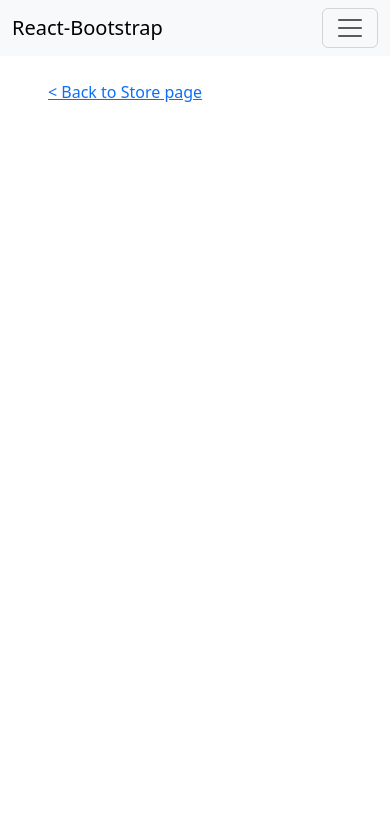
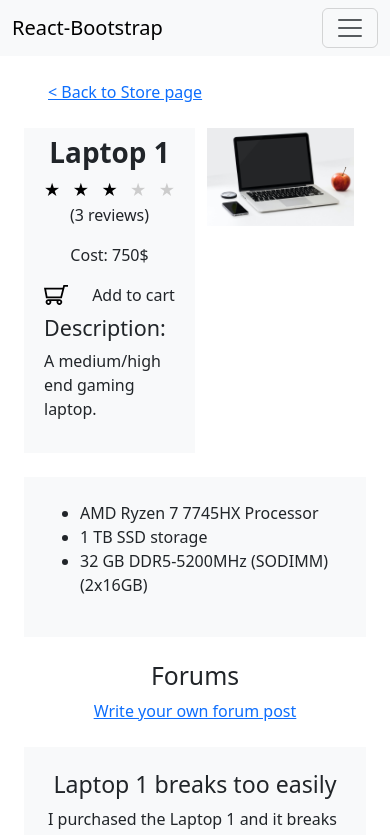
Before and after one commit to SEG3125-UOBS/P2, a React (Create React App) app: page /item/1 in a window 390 px wide. Shown: the top 835 px of the page. Built offline with nearby package versions, Linux system fonts and the light colour scheme.

Commit message:
Completed item page
enforced an id-based database system

```diff
--- a/src/Item.js
+++ b/src/Item.js
@@ -1,10 +1,58 @@
 import { Link, useParams } from "react-router-dom";
 import data from './data.json';
+import { Col, Row } from "react-bootstrap";
+import StarRating from "./StarRating";
+import { useState } from 'react';
+import Button from 'react-bootstrap/Button';
+import Card from 'react-bootstrap/Card';
+import {useNavigate} from "react-router-dom";
+
+import {Laptop1, cartIcon} from './rsc/imgIndex.js';
+
+function addToCart(){
+    //TBD: add to cart feature
+    console.log("added")
+}
 
 const Item = () => {
+    const {itemId} = useParams()
+
     const itemData = data.items;
-    const {itemId} = useParams()
-    const mainItem = itemData.filter(item => item.id===parseInt(itemId))[0]
+    var itemBasic = itemData.filter(item => item.id===parseInt(itemId))[0]
+    //Convert img string to actual Image
+    const imgDict = {
+        "Laptop1": Laptop1
+    }
+    itemBasic.imageData = imgDict[itemBasic.image]
+
+    const reviewsData = data.reviews;
+    const itemReviews = reviewsData.filter(item => item.itemId===parseInt(itemId))
+
+    const itemDetailsData = data.itemDetails;
+    const itemDetails = itemDetailsData.filter(item => item.id===parseInt(itemId))[0]
+
+    //Get 1 forum post for display
+    const selectedForum = data.forums.filter(post => post.itemId===parseInt(itemId))[0]
+    //Get 1 review for display
+    const selectedReview = itemReviews[0]
+
+    function getReviewScore() {
+        var score = 0;
+        for (let i=0;i<itemReviews.length;i++) {
+            score += itemReviews[i].rating
+        }
+        return (Math.round(score/itemReviews.length))
+    }
+
+    const [showReviewPrompt, setReviewPrompt] = useState(false)
+    function onPlaceReviewClick(){
+        setReviewPrompt(!showReviewPrompt)
+    }
+
+    const navigate = useNavigate();
+    function forumRedirect(){
+        navigate(`/forumPost/${selectedForum.id}`)
+    }
 
     return (
         <div className="itemPage">
@@ -12,6 +60,102 @@ const Item = () => {
                 <Link to="/store" >&lt; Back to Store page</Link>
             </div>
 
+            <Row className="justify-content-center px-4" style={{margin:"auto"}}>
+
+                <Col xs={6} className="py-2 bg-light">
+                    {/* Title */}
+                    <Row>
+                        <h1 className="fw-bold">{itemBasic.name}</h1>
+                    </Row>
+                    {/* Rating */}
+                    <Row>
+                        <Col xs={12} md={6}><StarRating presetRating={getReviewScore()} viewOnly={true}/></Col>
+                        <Col xs={12} md={6}><p>({itemReviews.length} reviews)</p></Col>
+                    </Row>
+                    {/* Cost and Cart */}
+                    <Row className="g-0">
+                        <Col xs={12} md={6}><p>Cost: {itemBasic.cost}$</p></Col>
+                        <Col xs={12} md={6} className="d-md-flex d-none">
+                            <div className="w-100 d-flex justify-content-center" style={{minHeight:"100%",height:"0"}}>
+                                <img src={cartIcon} className="h-100" alt="cartIcon"/>
+                                <p className="ps-2 m-0 align-bottom" onClick={addToCart} style={{cursor:"pointer",color:"rgba(var(--bs-link-color-rgb),var(--bs-link-opacity,1))"}}>Add to cart</p>
+                            </div>
+                        </Col>
+                        <Col xs={12} md={6} className="d-md-none d-flex justify-content-center">
+                            <div className="d-flex justify-content-center" style={{minHeight:"100%",height:"0"}}>
+                                <img src={cartIcon} className="h-100" alt="cartIcon"/>
+                            </div>
+                            <p className="ps-4 m-0 align-bottom" onClick={addToCart} style={{cursor:"pointer"}}>Add to cart</p>
+                        </Col>
+                    </Row>
+                    {/* Description */}
+                    <Row className="text-start p-2">
+                        <h4>Description:</h4>
+                        <p>{itemDetails.description}</p>
+                    </Row>
+                </Col>
+
+                <Col xs={6}>
+                    <img src={itemBasic.imageData} className="mh-100 mw-100"/>
+                </Col>
+
+            </Row>
+            {/* Additional details box */}
+            <div className="bg-light p-4 m-4">
+                <ul className="text-start">
+                    {
+                        itemDetails.additional.map((point) => (
+                            <li>{point}</li>
+                        ))
+                    }
+                </ul>
+            </div>
+
+
+
+            {/* Forums and Reviews */}
+            <Row>
+                {/* Forums */}
+                <Col xs={12} md={5}>
+                    <h2 className="">Forums</h2>
+                    <Link to="/forums" >Write your own forum post</Link>
+                    {
+                    selectedForum!==undefined &&
+                    <div className="p-4 m-4 bg-light" onClick={() => forumRedirect()}>
+                        <h3>{selectedForum.title}</h3>
+                        <p className='card-text' style={{textAlign:"start",overflow:"hidden",textOverflow:"ellipsis"}}>
+                            {selectedForum.text}
+                        </p>
+                    </div>
+                    }
+                </Col>
+
+                {/* Reviews */}
+                <Col xs={12} md={7}>
+                    <h2 className="">Reviews</h2>
+                    <p className="m-0 align-bottom" onClick={onPlaceReviewClick} style={{cursor:"pointer",textDecoration:"underline",color:"rgba(var(--bs-link-color-rgb),var(--bs-link-opacity,1))"}}>Leave a review</p>
+                    {
+                    selectedReview!==undefined &&
+                    <div className="p-4 m-4 bg-light">
+                        <StarRating presetRating={selectedReview.rating} viewOnly={true}/>
+                        <p className='card-text' style={{textAlign:"start",overflow:"hidden",textOverflow:"ellipsis"}}>
+                            {selectedReview.text}
+                        </p>
+                    </div>
+                    }
+                </Col>
+            </Row>
+            {/* User Review section */}
+            {
+                showReviewPrompt &&
+                <div className="m-4 px-4 newReview text-start">
+                    <h2>Enter your review</h2>
+                    <StarRating viewOnly={false}/>
+                    <textarea className="form-control mt-2" id="reviewText" placeholder="Review Text" rows={5}></textarea>
+                    <Button className="m-2 mt-3" variant="outline-primary">Submit Review</Button>
+                </div>
+            }
+
         </div>
     );
 }
--- a/src/Navbar.js
+++ b/src/Navbar.js
@@ -7,11 +7,7 @@ import Navbar from 'react-bootstrap/Navbar';
 import Form from 'react-bootstrap/Form';
 import Button from 'react-bootstrap/Button';
 
-import cartIcon from './rsc/cart.svg'
-import storeIcon from './rsc/store.svg'
-import locationIcon from './rsc/location.png'
-import forumIcon from './rsc/forum.png'
-
+import {cartIcon, storeIcon, locationIcon, forumIcon} from './rsc/imgIndex.js';
 
 function BootNav() {
   return (
--- a/src/Store.js
+++ b/src/Store.js
@@ -7,13 +7,18 @@ import {useNavigate} from "react-router-dom";
 
 import {Laptop1} from './rsc/imgIndex.js';
 
-import itemData from './data.json'
+import data from './data.json'
 
 
 const Store = () => {
+
+    //Dictionary for images
+    const imgDict = {
+        "Laptop1": Laptop1
+    }
     //Data
     const [items, setItems] = useState(
-        itemData.items.map(eachItem => ({...eachItem, image:Laptop1}))
+        data.items.map(eachItem => ({...eachItem, imageData:imgDict[eachItem.image]}))
     );
 
     //Cost Filter Data
@@ -27,6 +32,17 @@ const Store = () => {
         navigate(`/item/${itemId}`)
     }
 
+    //Calculates the score of the item
+    function getReviewScore(itemId) {
+        const relevantReviews = data.reviews.filter(review => review.itemId===itemId)
+        var score = 0;
+        for (let i=0;i<relevantReviews.length;i++) {
+            score += relevantReviews[i].rating
+        }
+        return (Math.round(score/relevantReviews.length))
+    }
+
+    getReviewScore(1)
 
     return (
         <div className="store">
@@ -157,11 +173,11 @@ const Store = () => {
                         items.map((item) => (
                             <Col sm={12} md={6} xl={4} key={item.id} className="p-4">
                                 <Card onClick={() => redirect(item.id)}>
-                                    <Card.Img variant="top" src={item.image} />
+                                    <Card.Img variant="top" src={item.imageData} />
                                     <Card.Body>
                                         <Card.Title>{item.name}</Card.Title>
                                         <Row>
-                                            <Col><StarRating presetRating={item.rating} viewOnly={true}/></Col>
+                                            <Col><StarRating presetRating={getReviewScore(item.id)} viewOnly={true}/></Col>
                                             <Col>
                                                 <Card.Text>
                                                 Cost: {item.cost}$
--- a/src/data.json
+++ b/src/data.json
@@ -1,26 +1,75 @@
 
 {
     "items": [
-        {"name":"Laptop 1", "category":["Gaming"], "cost":750, "rating":3, "image":"Laptop1", "id":1},
-        {"name":"Laptop 2", "category":["Office"], "cost":600, "rating":3, "image":"Laptop1", "id":2},
-        {"name":"Desktop 1", "category":["Gaming"], "cost":1300, "rating":3, "image":"Laptop1", "id":3},
-        {"name":"Desktop 2", "category":["Office"], "cost":800, "rating":3, "image":"Laptop1", "id":4},
-        {"name":"Printer 1", "category":["Office"], "cost":250, "rating":3, "image":"Laptop1", "id":5},
-        {"name":"Ultra-Widescreen 1", "category":["Gaming","Office"], "cost":500, "rating":3, "image":"Laptop1", "id":6},
-        {"name":"Screen 1", "category":["Office","Office"], "cost":300, "rating":3, "image":"Laptop1", "id":7},
-        {"name":"Keyboard 1", "category":["Gaming"], "cost":80, "rating":3, "image":"Laptop1", "id":8},
-        {"name":"Keyboard 2", "category":["Office"], "cost":150, "rating":3, "image":"Laptop1", "id":9},
-        {"name":"Mouse 1", "category":["Gaming"], "cost":20, "rating":3, "image":"Laptop1", "id":10},
-        {"name":"Mouse 2", "category":["Office"], "cost":50, "rating":3, "image":"Laptop1", "id":12},
-        {"name":"Chair 1", "category":["Gaming"], "cost":300, "rating":3, "image":"Laptop1", "id":13},
-        {"name":"Chair 2", "category":["Office"], "cost":500, "rating":3, "image":"Laptop1", "id":14},
-        {"name":"Desk", "category":["Office","Gaming"], "cost":150, "rating":3, "image":"Laptop1", "id":11}
+        {"name":"Laptop 1", "category":["Gaming"], "cost":750,  "image":"Laptop1", "id":1},
+        {"name":"Laptop 2", "category":["Office"], "cost":600,  "image":"Laptop1", "id":2},
+        {"name":"Desktop 1", "category":["Gaming"], "cost":1300,  "image":"Laptop1", "id":3},
+        {"name":"Desktop 2", "category":["Office"], "cost":800,  "image":"Laptop1", "id":4},
+        {"name":"Printer 1", "category":["Office"], "cost":250, "image":"Laptop1", "id":5},
+        {"name":"Ultra-Widescreen 1", "category":["Gaming","Office"], "cost":500, "rating":1, "image":"Laptop1", "id":6},
+        {"name":"Screen 1", "category":["Office","Office"], "cost":300, "image":"Laptop1", "id":7},
+        {"name":"Keyboard 1", "category":["Gaming"], "cost":80,  "image":"Laptop1", "id":8},
+        {"name":"Keyboard 2", "category":["Office"], "cost":150,  "image":"Laptop1", "id":9},
+        {"name":"Mouse 1", "category":["Gaming"], "cost":20, "image":"Laptop1", "id":10},
+        {"name":"Mouse 2", "category":["Office"], "cost":50,  "image":"Laptop1", "id":11},
+        {"name":"Chair 1", "category":["Gaming"], "cost":300,  "image":"Laptop1", "id":12},
+        {"name":"Chair 2", "category":["Office"], "cost":500, "image":"Laptop1", "id":13},
+        {"name":"Desk", "category":["Office","Gaming"], "cost":150, "image":"Laptop1", "id":15}
     ],
+
+    "itemDetails":[
+        {"id":1, "description":"A medium/high end gaming laptop.", "additional":["AMD Ryzen 7 7745HX Processor","1 TB SSD storage","32 GB DDR5-5200MHz (SODIMM) (2x16GB)"]},
+        {"id":2, "description":"A standard office laptop. Built for durability and cost-effectivenes", "additional":[]},
+        {"id":3, "description":"A high-end gaming desktop. Pre-built by manufacturer", "additional":[]},
+        {"id":4, "description":"A", "additional":[]},
+        {"id":5, "description":"A", "additional":[]},
+        {"id":6, "description":"A", "additional":[]},
+        {"id":7, "description":"A", "additional":[]},
+        {"id":8, "description":"A", "additional":[]},
+        {"id":9, "description":"A", "additional":[]},
+        {"id":10, "description":"A", "additional":[]},
+        {"id":11, "description":"A", "additional":[]},
+        {"id":12, "description":"A", "additional":[]},
+        {"id":13, "description":"A", "additional":[]},
+        {"id":14, "description":"A", "additional":[]},
+        {"id":15, "description":"A", "additional":[]}
+    ],
+
+    "reviews":[
+        {"id":1, "itemId":1, "rating":4, "text":"Pretty good for the cost"},
+        {"id":2, "itemId":2, "rating":4, "text":""},
+        {"id":3, "itemId":3, "rating":4, "text":""},
+        {"id":4, "itemId":4, "rating":4, "text":""},
+        {"id":5, "itemId":5, "rating":4, "text":""},
+        {"id":6, "itemId":6, "rating":4, "text":""},
+        {"id":7, "itemId":7, "rating":4, "text":""},
+        {"id":8, "itemId":8, "rating":4, "text":""},
+        {"id":9, "itemId":9, "rating":4, "text":""},
+        {"id":10, "itemId":10, "rating":4, "text":""},
+        {"id":11, "itemId":11, "rating":4, "text":""},
+        {"id":12, "itemId":12, "rating":4, "text":""},
+        {"id":13, "itemId":13, "rating":4, "text":""},
+        {"id":14, "itemId":14, "rating":4, "text":""},
+        {"id":15, "itemId":15, "rating":4, "text":""},
+        {"id":16, "itemId":1, "rating":1, "text":""},
+        {"id":17, "itemId":1, "rating":5, "text":""},
+        {"id":18, "itemId":2, "rating":3, "text":""},
+        {"id":19, "itemId":4, "rating":4, "text":""},
+        {"id":20, "itemId":4, "rating":3, "text":""},
+        {"id":21, "itemId":5, "rating":2, "text":""},
+        {"id":22, "itemId":7, "rating":2, "text":""},
+        {"id":23, "itemId":8, "rating":4, "text":""},
+        {"id":24, "itemId":10, "rating":5, "text":""},
+        {"id":25, "itemId":12, "rating":3, "text":""},
+        {"id":26, "itemId":13, "rating":2, "text":""}
+
+    ],
+
     "forums":[
-        {"id":1, "reply":false, "title":"Laptop 1 breaks too easily", "item":"Laptop 1", "text":"I purchased the Laptop 1 and it breaks way too easily.", "replies":[3,5]},
-        {"id":2, "reply":false, "title":"Laptop 2 battery low", "item":"Laptop 2", "text":"The laptop battery doesnt last long enough. Also the fan runs too loud", "replies":[]},
-        {"id":3, "reply":true, "title":"", "item":"", "text":"I have had the same issue", "replies":[4]},
-        {"id":4, "reply":true, "title":"", "item":"", "text":"Don't throw it down the stairs then", "replies":[]},
-        {"id":5, "reply":true, "title":"", "item":"", "text":"Its an issue with the manufacturer I think.", "replies":[]}
+        {"id":1, "reply":false, "title":"Laptop 1 breaks too easily", "itemId":1, "text":"I purchased the Laptop 1 and it breaks way too easily.", "replies":[3,5]},
+        {"id":2, "reply":false, "title":"Laptop 2 battery low", "itemId":2, "text":"The laptop battery doesnt last long enough. Also the fan runs too loud", "replies":[]},
+        {"id":3, "reply":true, "title":"", "itemId":"", "text":"I have had the same issue", "replies":[4]},
+        {"id":4, "reply":true, "title":"", "itemId":"", "text":"Don't throw it down the stairs then", "replies":[]},
+        {"id":5, "reply":true, "title":"", "itemId":"", "text":"Its an issue with the manufacturer I think.", "replies":[]}
     ]
 }
```
Also changed, not shown: src/Forum.js (+8 -2 lines), src/rsc/imgIndex.js (+6 -1 lines).
